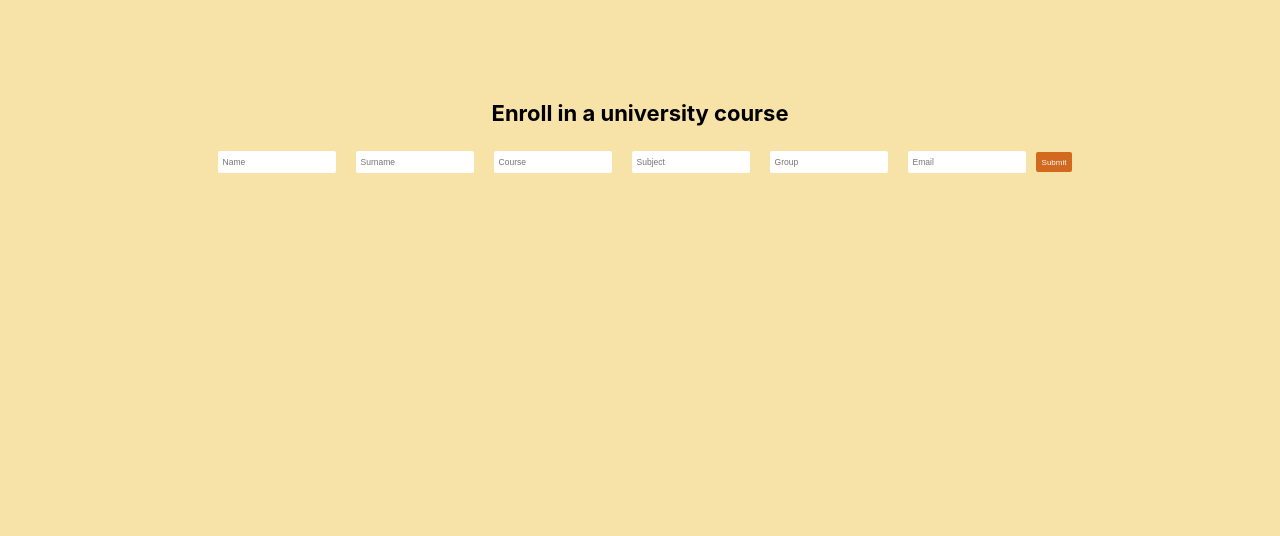
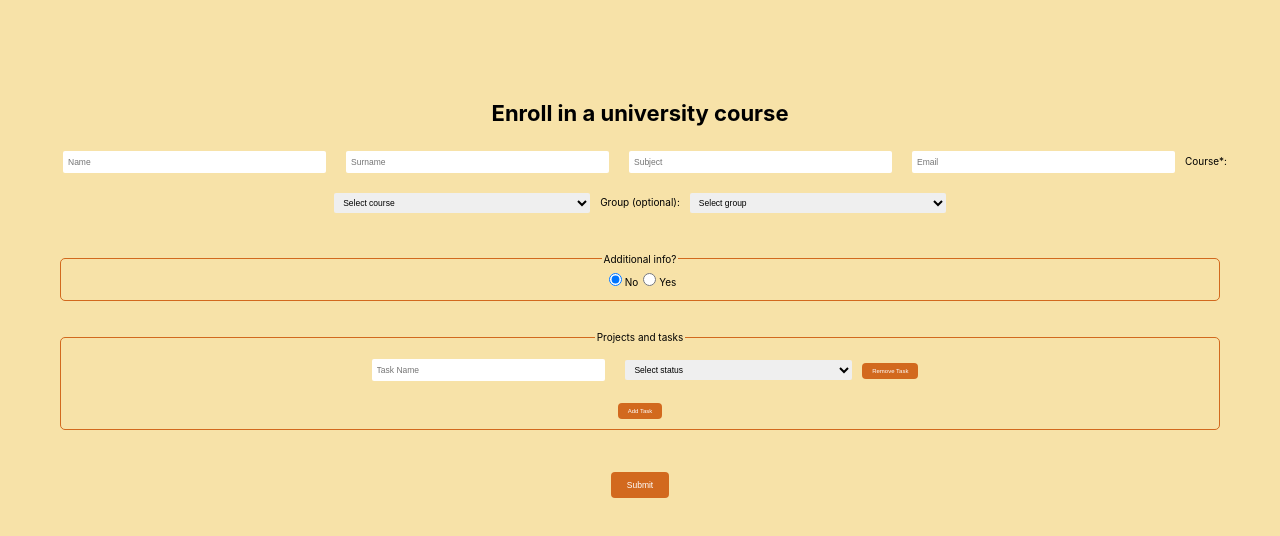
Before and after one commit to sashasupron/form-react-app, a React (Create React App) app in the folder client/: page /create in a window 1280 px wide. Shown: the top 536 px of the page. Built offline with nearby package versions, Linux system fonts and the light colour scheme.

Commit message:
fix: form

```diff
--- a/client/src/components/form/Form.js
+++ b/client/src/components/form/Form.js
@@ -1,8 +1,14 @@
 import { useState, useRef, useEffect } from 'react';
-import { Input } from '../input';
+import { Input } from '../input';  // твой кастомный input
 import { useNavigate } from 'react-router-dom';
 
+const courses = ['Computer Science', 'Math', 'Physics'];
+const statuses = ['Pending', 'In Progress', 'Completed'];
+const taskStatuses = ['To Do', 'Doing', 'Done'];
+
 const Form = ({ defaultValues = {}, index }) => {
+  const navigate = useNavigate();
+
   const [formState, setFormState] = useState({
     name: '',
     surname: '',
@@ -10,10 +16,13 @@ const Form = ({ defaultValues = {}, index }) => {
     subject: '',
     group: '',
     email: '',
+    hasExtra: 'no',
+    extraSelect: '',
+    extraText: '',
+    projects: [
+      { name: '', status: '' }
+    ],
   });
-
-  const navigate = useNavigate();
-
 
   useEffect(() => {
     if (defaultValues) {
@@ -28,12 +37,38 @@ const Form = ({ defaultValues = {}, index }) => {
     changedFields.current.add(field);
   };
 
+
+  const handleProjectChange = (index, field) => (value) => {
+    setFormState(prev => {
+      const newProjects = [...prev.projects];
+      newProjects[index] = { ...newProjects[index], [field]: value };
+      return { ...prev, projects: newProjects };
+    });
+    changedFields.current.add('projects');
+  };
+
+  const addProject = () => {
+    setFormState(prev => ({
+      ...prev,
+      projects: [...prev.projects, { name: '', status: '' }],
+    }));
+  };
+
+  const removeProject = (index) => {
+    setFormState(prev => {
+      const newProjects = prev.projects.filter((_, i) => i !== index);
+      return { ...prev, projects: newProjects };
+    });
+  };
+
   const handleSubmit = async (e) => {
     e.preventDefault();
 
     const payload = {};
     changedFields.current.forEach(field => {
-      if (formState[field] !== '') {
+      if (field === 'projects') {
+        payload.projects = formState.projects;
+      } else if (formState[field] !== '') {
         payload[field] = formState[field];
       }
     });
@@ -50,6 +85,7 @@ const Form = ({ defaultValues = {}, index }) => {
 
     if (response.ok) {
       changedFields.current.clear();
+      navigate('/');
     } else {
       alert('Error data sending');
     }
@@ -57,13 +93,99 @@ const Form = ({ defaultValues = {}, index }) => {
 
   return (
     <form onSubmit={handleSubmit}>
+
       <Input id="name" placeholder="Name" value={formState.name} onChange={handleChange('name')} />
       <Input id="surname" placeholder="Surname" value={formState.surname} onChange={handleChange('surname')} />
-      <Input id="course" placeholder="Course" value={formState.course} onChange={handleChange('course')} />
       <Input id="subject" placeholder="Subject" value={formState.subject} onChange={handleChange('subject')} />
-      <Input id="group" placeholder="Group" value={formState.group} onChange={handleChange('group')} />
       <Input id="email" placeholder="Email" value={formState.email} onChange={handleChange('email')} />
-      <button className='button' type="submit" onClick={() => (navigate('/'))}>Submit</button>
+
+      <label className='label'>
+        Course*:
+        <select value={formState.course} onChange={e => handleChange('course')(e.target.value)}>
+          <option value="">Select course</option>
+          {courses.map(c => <option key={c} value={c}>{c}</option>)}
+        </select>
+      </label>
+
+      <label className='label'>
+        Group (optional):
+        <select value={formState.group} onChange={e => handleChange('group')(e.target.value)}>
+          <option value="">Select group</option>
+          <option value="1/11">1/11</option>
+          <option value="2/22">2/22</option>
+          <option value="3/33">3/33</option>
+        </select>
+      </label>
+
+
+      <fieldset className='fieldset'>
+        <legend className='label'>Additional info?</legend>
+
+         <div className="radio-group">
+        <label className='label'>
+          <input
+            type="radio"
+            name="hasExtra"
+            value="no"
+            checked={formState.hasExtra === 'no'}
+            onChange={e => handleChange('hasExtra')(e.target.value)}
+          />
+          No
+        </label>
+        <label className='label'>
+          <input
+            type="radio"
+            name="hasExtra"
+            value="yes"
+            checked={formState.hasExtra === 'yes'}
+            onChange={e => handleChange('hasExtra')(e.target.value)}
+          />
+          Yes
+        </label>
+        </div>
+
+
+
+        {formState.hasExtra === 'yes' && (
+          <>
+            <label className='label'>
+              Extra Select:
+              <select value={formState.extraSelect} onChange={e => handleChange('extraSelect')(e.target.value)}>
+                <option value="">Core subject</option>
+                <option value="option1">Core subject</option>
+                <option value="option2">Standart subject</option>
+              </select>
+            </label>
+            <Input id="comments" placeholder="Comments" value={formState.extraText} onChange={handleChange('extraText')} />
+          </>
+        )}
+      </fieldset>
+
+      <div>
+        <fieldset className='fieldset'>
+          <legend className='label'>Projects and tasks</legend>
+          {formState.projects.map((project, i) => (
+            <div key={i} >
+              <Input
+                id={`project-name-${i}`}
+                placeholder="Task Name"
+                value={project.name}
+                onChange={handleProjectChange(i, 'name')}
+              />
+              <select value={project.status} onChange={e => handleProjectChange(i, 'status')(e.target.value)}>
+                <option value="">Select status</option>
+                {taskStatuses.map(s => (
+                  <option key={s} value={s}>{s}</option>
+                ))}
+              </select>
+              <button className='button-change' type="button" onClick={() => removeProject(i)}>Remove Task</button>
+            </div>
+          ))}
+          <button className='button-change' type="button" onClick={addProject}>Add Task</button>
+        </fieldset>
+      </div>
+
+      <button className='button' type="submit">Submit</button>
     </form>
   );
 };
--- a/client/src/index.css
+++ b/client/src/index.css
@@ -16,7 +16,7 @@ code {
 
 
 .input {
-  width: auto;
+  width: 20%;
   height: 20px;
   border-radius: 2px;
   margin: 10px 10px;
@@ -25,7 +25,7 @@ code {
   padding-left: 5px;
 }
 
-.input:focus {
+.input:focus, select:focus {
   outline: 0.5px solid rgb(148, 147, 147);
 }
 
@@ -35,23 +35,81 @@ h1 {
 }
 
 
-.button {
-  font-size: 8px;
-  background-color: chocolate;
-  border: none;
-  border-radius: 2px;
-  width: auto;
-  height: 20px;
-  color: aliceblue;
-  margin: 4px 0;
-}
-
-
 .table {
   font-size: 10px;
-  padding: 10px 8rem;
+  padding: 10px 3rem;
 }
 
 th, td {
   padding: 0 10px;
 }
+
+select {
+  width: 20%;
+  height: 20px;
+  border-radius: 2px;
+  margin: 10px 10px;
+  border: none;
+  font-size: 8.5px;
+  padding-left: 5px;
+}
+
+
+.radio-group {
+  grid-column: 1 / -1;
+}
+
+
+.projects-container {
+  grid-column: 1 / 3;
+  border: 1px solid #f19924;
+  padding: 10px;
+  border-radius: 6px;
+  max-height: 300px;
+  overflow-y: auto;
+  font-size: 10px;
+}
+
+
+.button {
+  justify-self: start;
+  padding: 8px 16px;
+  cursor: pointer;
+  background-color: chocolate;
+  color: white;
+  border: none;
+  border-radius: 4px;
+  margin-top: 12px;
+  font-size: 8.5px;
+  margin-bottom: 20px;
+}
+
+.form {
+  font-size: 10px;
+}
+
+
+.button-change {
+  justify-self: start;
+  padding: 5px 10px;
+  font-size: 14px;
+  cursor: pointer;
+  background-color: chocolate;
+  color: white;
+  border: none;
+  border-radius: 4px;
+  margin-top: 12px;
+  font-size: 6px;
+}
+
+
+.label {
+  font-size: 10px;
+}
+
+.fieldset {
+  grid-column: 1 / -1;
+  border: 1px solid chocolate;
+  border-radius: 5px;
+  margin: 30px 60px;
+}
--- a/client/src/pages/listPage/ListPage.js
+++ b/client/src/pages/listPage/ListPage.js
@@ -1,11 +1,9 @@
 import { useState, useEffect } from 'react';
 import { useNavigate } from 'react-router-dom';
-
 
 const ListPage = () => {
   const [entities, setEntities] = useState([]);
   const navigate = useNavigate();
-
 
   useEffect(() => {
     fetch('http://localhost:5000/api/enroll')
@@ -13,7 +11,6 @@ const ListPage = () => {
       .then(data => setEntities(data))
       .catch(console.error);
   }, []);
-
 
   const handleDelete = async (index) => {
     const response = await fetch(`http://localhost:5000/api/enroll/${index}`, {
@@ -28,7 +25,6 @@ const ListPage = () => {
     }
   };
 
-
   const handleEdit = (index) => {
     navigate('/create', { state: { entity: entities[index], index } });
   };
@@ -36,7 +32,9 @@ const ListPage = () => {
   return (
     <div>
       <h1>List of all enrolled students</h1>
-      <button className='button' onClick={() => navigate('/create')}>Create enrollment</button>
+      <button className='button' onClick={() => navigate('/create')}>
+        Create enrollment
+      </button>
 
       <table className='table'>
         <thead>
@@ -47,6 +45,8 @@ const ListPage = () => {
             <th>Subject</th>
             <th>Group</th>
             <th>Email</th>
+            <th>Additional Info</th>
+            <th>Projects</th>
             <th>Actions</th>
           </tr>
         </thead>
@@ -59,9 +59,45 @@ const ListPage = () => {
               <td>{entity.subject}</td>
               <td>{entity.group}</td>
               <td>{entity.email}</td>
+
               <td>
-                <button className='button' onClick={() => handleEdit(index)}>Edit</button>
-                <button className='button' onClick={() => handleDelete(index)}>Delete</button>
+                {entity.hasExtra === 'yes' ? (
+                  <>
+                    <div><strong>Extra Select:</strong> {entity.extraSelect}</div>
+                    <div><strong>Comments:</strong> {entity.extraText}</div>
+                  </>
+                ) : (
+                  'No'
+                )}
+              </td>
+
+              <td>
+                {entity.projects && entity.projects.length > 0 ? (
+                  <ul style={{ listStyle: 'none', padding: 0, margin: 0 }}>
+                    {entity.projects.map((p, i) => (
+                      <li key={i}>
+                        {p.name} — <em>{p.status}</em>
+                      </li>
+                    ))}
+                  </ul>
+                ) : (
+                  '-'
+                )}
+              </td>
+
+              <td>
+                <button
+                  className='button-change'
+                  onClick={() => handleEdit(index)}
+                >
+                  Edit
+                </button>
+                <button
+                  className='button-change'
+                  onClick={() => handleDelete(index)}
+                >
+                  Delete
+                </button>
               </td>
             </tr>
           ))}
```
